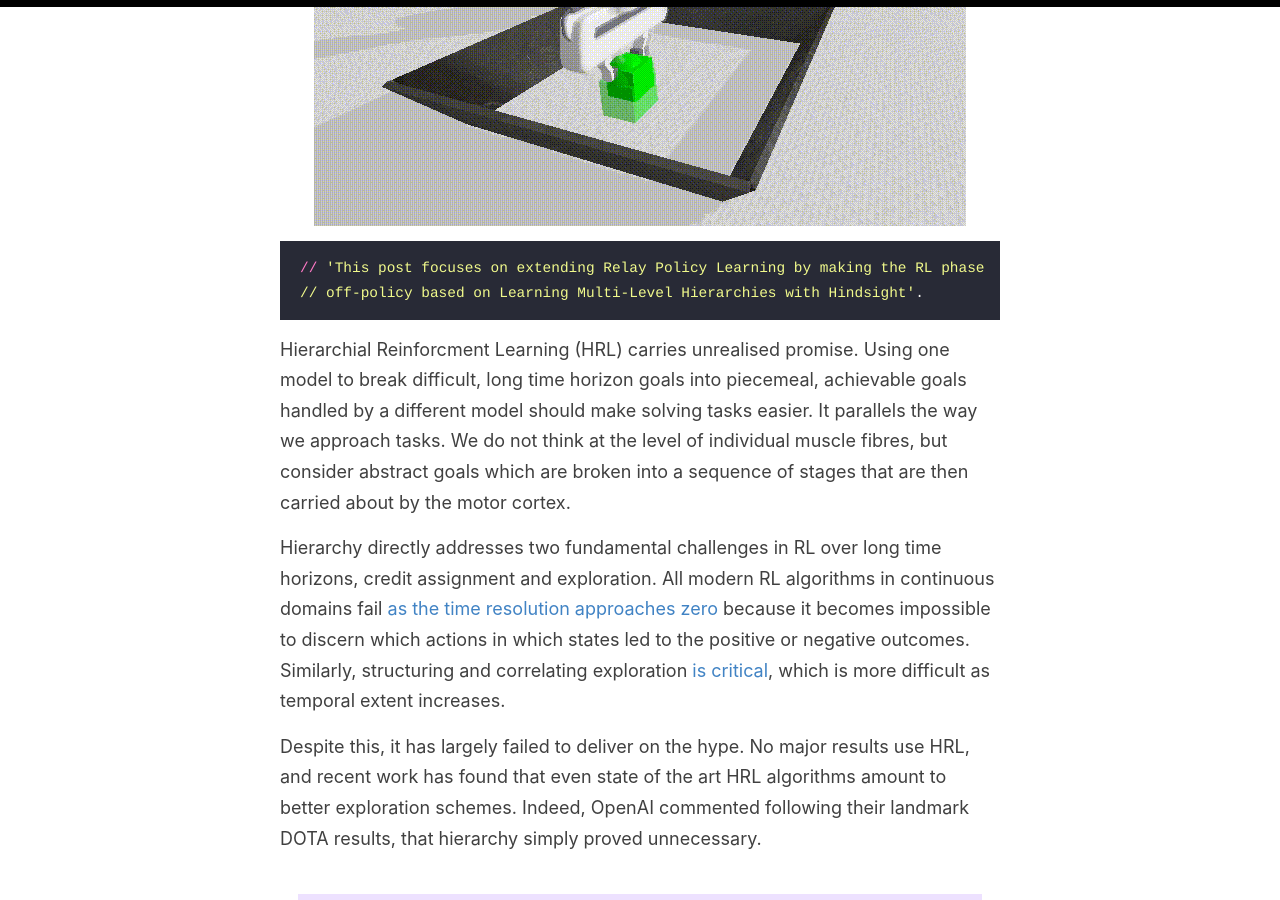
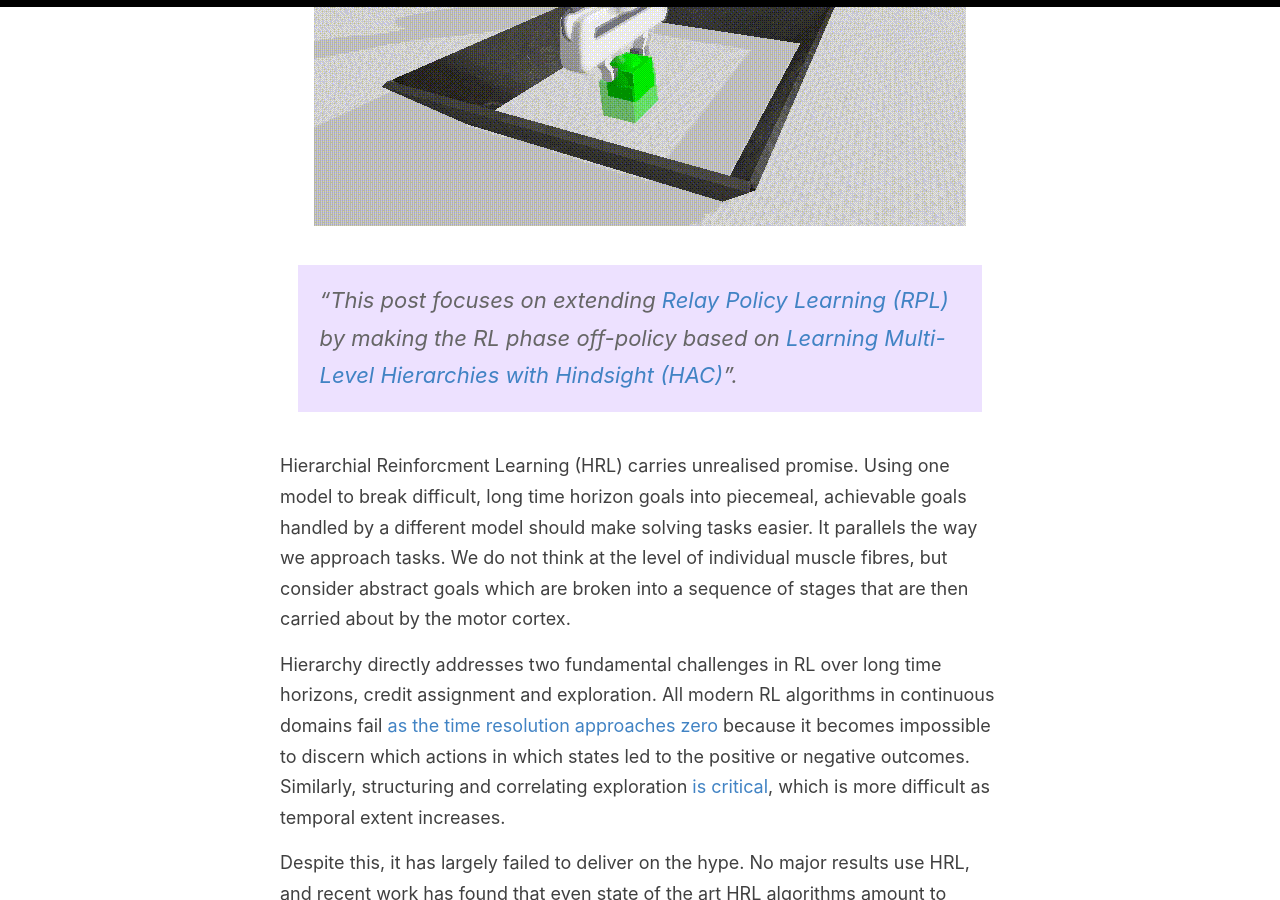
Before and after one commit to sholtodouglas/sholtodouglas.github.io, a Jekyll site: the page built from _posts/2020-06-03-DoesHierarchialRLWorkYet.md, in a window 1280 px wide and 900 px high, scrolled down 543 px. Built offline with Jekyll 4.4.1, drawn with Linux system fonts in a browser that asks for light colours; formulas are drawn with MathJax 3.

Commit message:
Update 2020-06-03-DoesHierarchialRLWorkYet.md

````diff
--- a/_posts/2020-06-03-DoesHierarchialRLWorkYet.md
+++ b/_posts/2020-06-03-DoesHierarchialRLWorkYet.md
@@ -8,10 +8,9 @@
 
 ![alt-text-1](https://sholtodouglas.github.io/images/hierarchial/pickplacewsubgoals.gif "title-1")
 
-```python
-// 'This post focuses on extending Relay Policy Learning by making the RL phase
-// off-policy based on Learning Multi-Level Hierarchies with Hindsight'.
-```
+
+> "This post focuses on extending [Relay Policy Learning (RPL)](https://relay-policy-learning.github.io/) by making the RL phase off-policy based on [Learning Multi-Level Hierarchies with Hindsight (HAC)](https://arxiv.org/pdf/1712.00948.pdf)".
+
 
 Hierarchial Reinforcment Learning (HRL) carries unrealised promise. Using one model to break difficult, long time horizon goals into piecemeal, achievable goals handled by a different model should make solving tasks easier. It parallels the way we approach tasks. We do not think at the level of individual muscle fibres, but consider abstract goals which are broken into a sequence of stages that are then carried about by the motor cortex.
 
````
